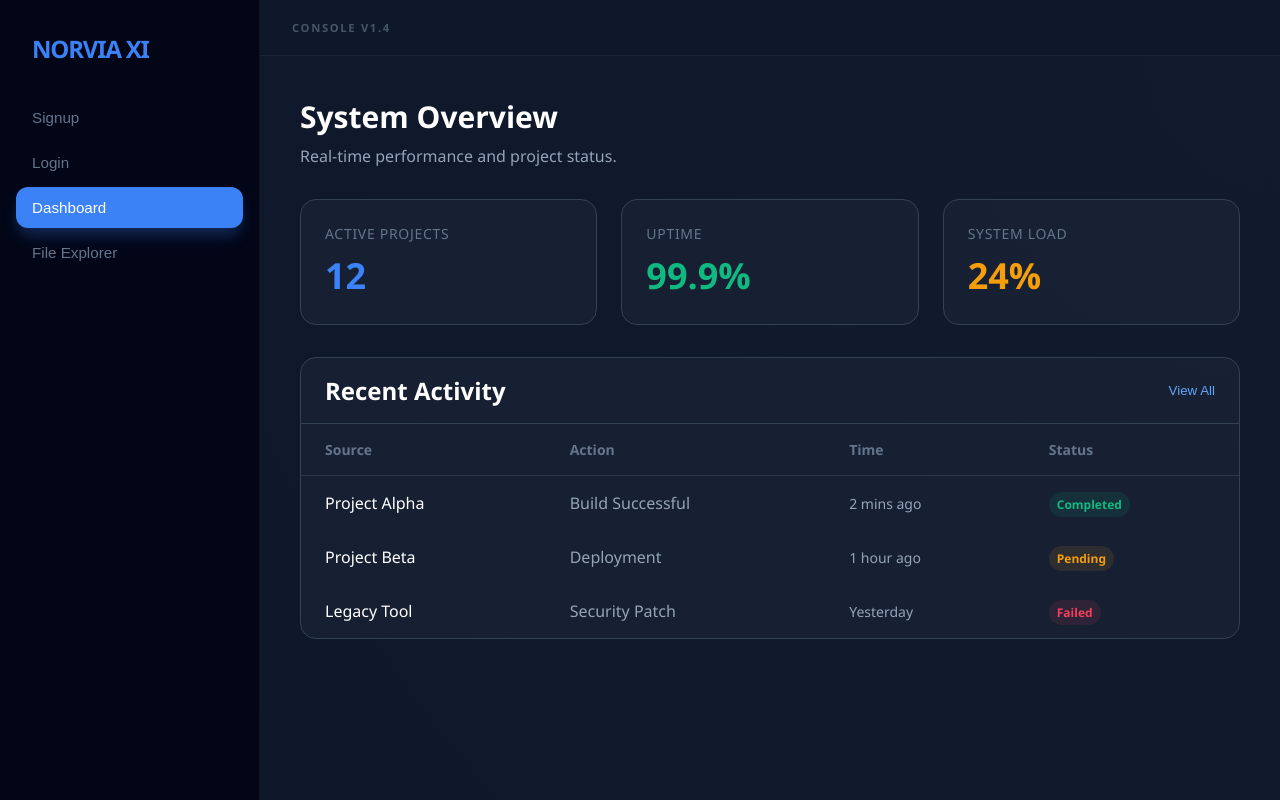
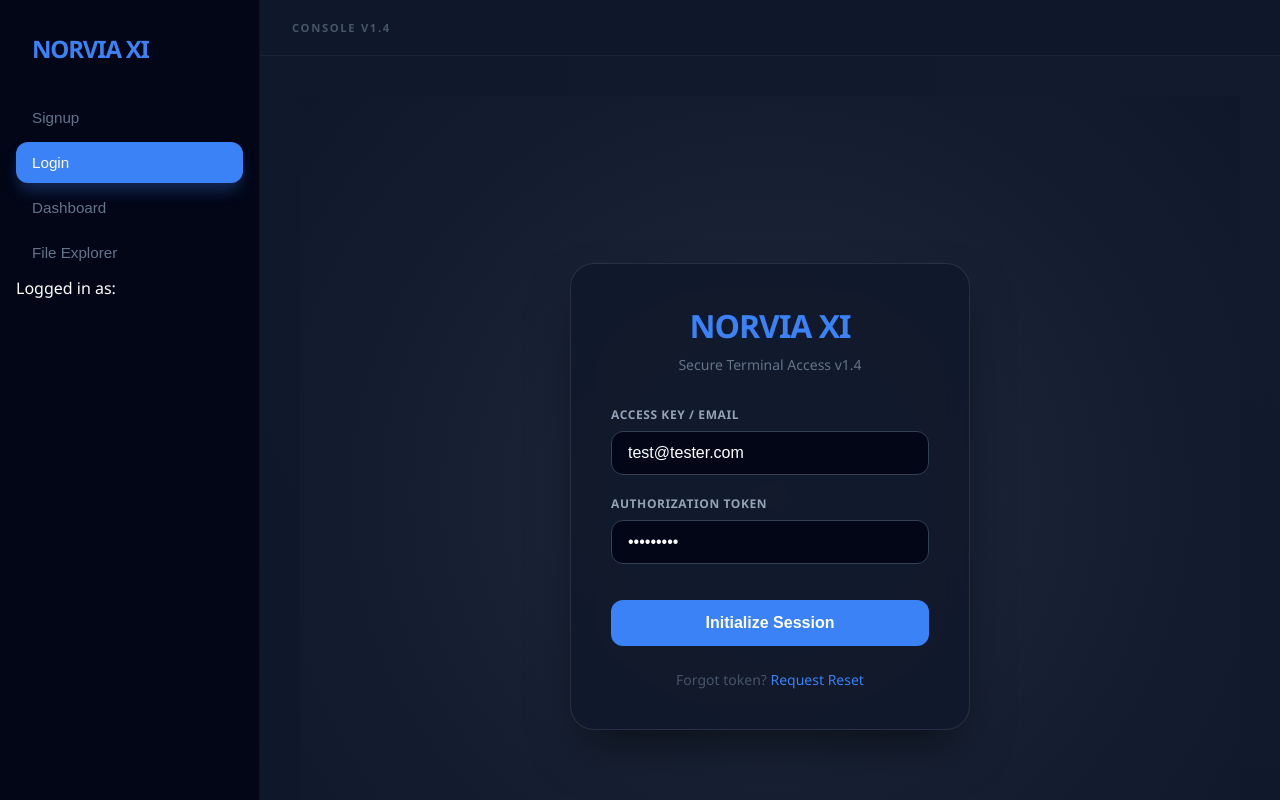
Before and after one commit to emrim19/Norvia_XI_App, a React (Vite) app: page / in a window 1280 px wide. Built offline with nearby package versions, Linux system fonts and the light colour scheme.

Commit message:
Login and Signup implemented

```diff
--- a/src/App.tsx
+++ b/src/app/App.tsx
@@ -1,10 +1,10 @@
 import { Routes, Route } from 'react-router-dom';
 import './App.css';
-import Dashboard from './pages/Dashboard';
-import Login from './pages/Login';
-import FileExplorer from './components/FileExplorer';
-import Sidebar from "./components/Sidebar";
-import Signup from './pages/Signup';
+import Dashboard from './../pages/Dashboard';
+import Login from './../pages/Login';
+import FileExplorer from './../components/FileExplorer';
+import Sidebar from "./../components/Sidebar";
+import Signup from './../pages/Signup';
 
 const App = () => {
   return (
@@ -18,9 +18,9 @@ const App = () => {
         {/* The Router switches content here */}
         <div className="scroll-area">
           <Routes>
-            <Route path="/" element={<Dashboard />} />
-            <Route path="/login" element={<Login />} />
+            <Route path="/" element={<Login />} />
             <Route path="/signup" element={<Signup />} />
+            <Route path="/dashboard" element={<Dashboard />} />
             <Route path="/fileExplorer" element={<FileExplorer />} />
           </Routes>
         </div>
--- a/src/components/Sidebar.tsx
+++ b/src/components/Sidebar.tsx
@@ -1,10 +1,19 @@
 // @ts-ignore
 import styles from './Sidebar.module.css';
 import { useNavigate, useLocation } from 'react-router-dom';
-
+import { useState, useEffect } from "react";
 const Sidebar = () => {
   const navigate = useNavigate();
   const location = useLocation();
+  const [userName, setUserName] = useState("");
+
+  useEffect(() => {
+    const savedUser = localStorage.getItem('user');
+    if (savedUser) {
+      const user = JSON.parse(savedUser);
+      setUserName(user.name);
+    }
+  }, []);
 
   // Helper to keep the JSX clean
   const getBtnClass = (path: string) => {
@@ -18,15 +27,18 @@ const Sidebar = () => {
         <button className={getBtnClass('/signup')} onClick={() => navigate('/signup')}>
           Signup
         </button>
-        <button className={getBtnClass('/login')} onClick={() => navigate('/login')}>
+        <button className={getBtnClass('/')} onClick={() => navigate('/')}>
           Login
         </button>
-        <button className={getBtnClass('/')} onClick={() => navigate('/')}>
+        <button className={getBtnClass('/dashboard')} onClick={() => navigate('/dashboard')}>
           Dashboard
         </button>
         <button className={getBtnClass('/fileExplorer')} onClick={() => navigate('/fileExplorer')}>
           File Explorer
         </button>
+        <div className={styles.userProfile}>
+          <span className={styles.userName}>Logged in as: {userName}</span>
+        </div>
       </nav>
     </aside>
   );
--- a/src/pages/Login.tsx
+++ b/src/pages/Login.tsx
@@ -4,8 +4,8 @@ import { useNavigate } from 'react-router-dom';
 import styles from './Login.module.css';
 
 const Login = () => {
-  const [email, setEmail] = useState('');
-  const [password, setPassword] = useState('');
+  const [email, setEmail] = useState('test@tester.com');
+  const [password, setPassword] = useState('qwerty123');
   const [isLoading, setIsLoading] = useState(false);
   const navigate = useNavigate();
 
@@ -15,11 +15,10 @@ const Login = () => {
 
     const result = await window.electronAPI.loginUser({ email, password });
 
-    console.log(result);
-
     if (result.success && result.data) {
+      localStorage.setItem('user', JSON.stringify(result.data.user));
       console.log("Welcome back:", result.data.user.name);
-      navigate('/'); // Send them to the dashboard
+      navigate('/dashboard');
     } else {
       alert(result.error);
     }
--- a/src/pages/Signup.tsx
+++ b/src/pages/Signup.tsx
@@ -25,15 +25,13 @@ const handleSubmit = async (e: React.FormEvent) => {
     password: formData.password
   };
 
-  // Use the bridge we created in preload.ts
   const result = await window.electronAPI.registerUser(signupData);
 
   console.log(result);
   if (result.success) {
     console.log("Registration successful!", result.data);
-    navigate('/login'); // Move to login page
+    navigate('/');
   } else {
-    // Show the error to the user (e.g., "Email already in use")
     alert(`Registration failed: ${result.error}`);
   }
 };
--- a/src/renderer.tsx
+++ b/src/renderer.tsx
@@ -1,7 +1,7 @@
 import React from 'react';
 import { createRoot } from 'react-dom/client';
 import { HashRouter } from 'react-router-dom';
-import App from './App';
+import App from './app/App';
 import './index.css';
 
 const container = document.getElementById('root');
```
Also changed, not shown: src/main.ts (+16 -29 lines), src/app/App.css (renamed from src/App.css).
